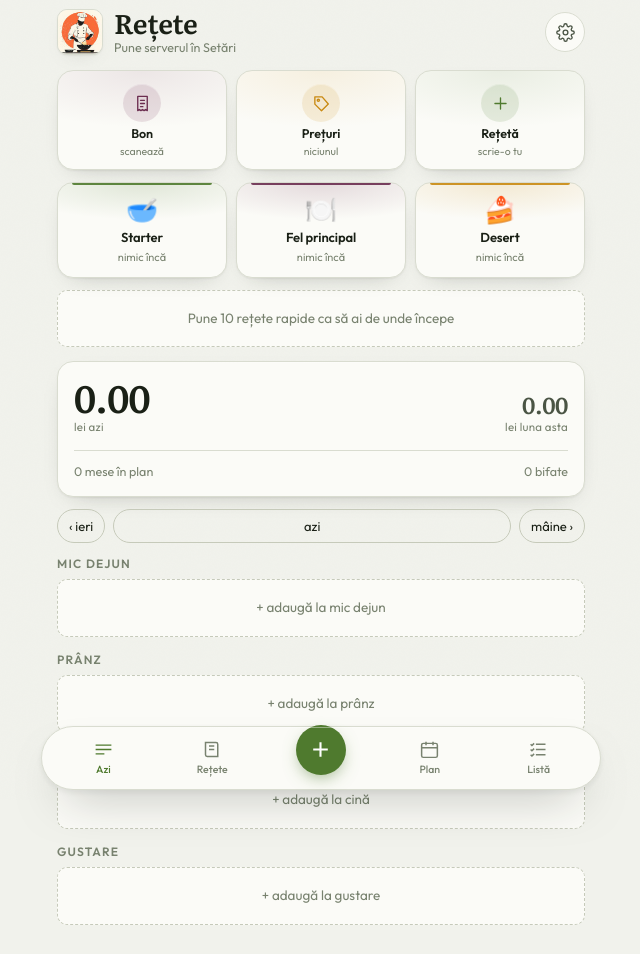
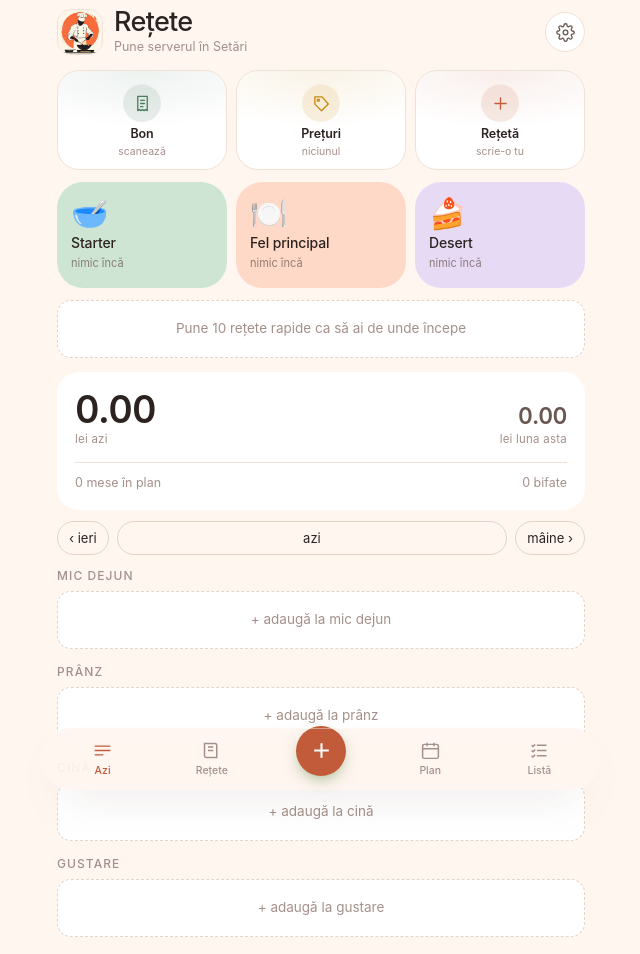
Before and after one commit to adrianady239-alt/Retete, a plain HTML site: page index.html in a window 1280 px wide. Shown: the whole page, without its empty margins (319-959 px from the left). Drawn offline with Linux system fonts and the light colour scheme.

Commit message:
Add files via upload

```diff
--- a/index.html
+++ b/index.html
@@ -1,5 +1,5 @@
 <!DOCTYPE html>
-<html lang="ro" data-tema="piata">
+<html lang="ro" data-tema="pastel">
 <head>
 <meta charset="utf-8">
 <meta name="viewport" content="width=device-width,initial-scale=1,viewport-fit=cover">
@@ -49,8 +49,6 @@ h1,h2,h3{margin:0;font-weight:600;letter-spacing:-.01em}
 .marca{display:flex;align-items:center;gap:11px;min-width:0}
 .logo{width:46px;height:46px;border-radius:var(--r-s);object-fit:cover;flex:0 0 auto;
   border:1px solid var(--line);background:#FBF7EE;box-shadow:var(--sh)}
-html[data-tema="gradina"] .logo,html[data-tema="dulce"] .logo,html[data-tema="tejghea"] .logo{border-radius:var(--r-p)}
-html[data-tema="piperi"] .logo{border-radius:0;border-color:var(--ink);border-width:1.5px}
 .top h1{font-family:var(--serif);font-size:27px;line-height:1.05;font-weight:600;letter-spacing:-.015em}
 .top .sub{color:var(--ink3);font-size:12.5px;margin-top:2px}
 .icon-b{width:40px;height:40px;border-radius:var(--r-p);border:1px solid var(--line);background:var(--card);
@@ -253,184 +251,107 @@ button{border-radius:var(--btn-r)}
 nav ul{border-radius:var(--nav-r)}
 
 /* ======================= TEME ======================= */
-/* 1 · PIAȚĂ (implicit) */
-html[data-tema="piata"]{--pr-glow:rgba(79,122,46,.6)}
-
-/* 2 · CAIET */
-html[data-tema="caiet"]{
-  --bg:#F6F0E2; --bg2:#EDE5D2; --ink:#2A2416; --ink2:#5E543C; --ink3:#8B8166;
-  --line:#DED4BC; --line2:#CFC2A4; --card:#FBF7EC;
-  --verde:#6E7B2E; --verde-d:#55601F; --verde-l:#E9E9CF;
-  --prun:#C96B5B; --prun-l:#F7E4DE; --rosu:#C0392B; --rosu-l:#F8E3DF;
-  --galben:#B07D16; --galben-l:#F7EBCF;
-  --serif:"Newsreader",ui-serif,"Iowan Old Style",Georgia,serif; --sans:"Archivo",system-ui,sans-serif;
-  --r-s:3px; --r-m:4px; --r-l:8px; --r-p:3px; --btn-r:3px; --nav-r:0px;
-  --h2-ff:var(--sans); --h2-ls:.14em; --h2-fs:11px; --h2-col:var(--prun);
-  --pagina:repeating-linear-gradient(var(--bg) 0 31px,#E4D9C0 31px 32px);
-  --spec-op:0; --grain:.03;
-  --card-sh:0 1px 0 #E4D9C0;
-  --pr-glow:rgba(110,123,46,.5);
-}
-html[data-tema="caiet"] .card{border:1px solid var(--line2)}
-html[data-tema="caiet"] .card > h2,html[data-tema="caiet"] .masa > h3,html[data-tema="caiet"] .raion h3{color:var(--prun)}
-html[data-tema="caiet"] .top h1{font-weight:600}
-html[data-tema="caiet"] .reteta .tx b{font-weight:600}
-html[data-tema="caiet"] nav ul{border-left:0;border-right:0;border-bottom:0;background:#2A2416;border-color:#2A2416}
-html[data-tema="caiet"] nav{padding:0}
-html[data-tema="caiet"] nav a{color:#A79C80}
-html[data-tema="caiet"] nav a[aria-current="page"]{color:#F6F0E2}
-
-/* 3 · BISTRO */
-html[data-tema="bistro"]{
-  --bg:#15130F; --bg2:#1E1B15; --ink:#F2EBDC; --ink2:#B3A68C; --ink3:#8A7F68;
-  --line:#2A2619; --line2:#3C372C; --card:#1B1813;
-  --verde:#C8A24A; --verde-d:#A8863A; --verde-l:#2A2415;
-  --prun:#B08A6A; --prun-l:#2A2019; --rosu:#C86A5A; --rosu-l:#2E1C18;
-  --galben:#D8B45C; --galben-l:#2E2714;
-  --serif:"Cormorant Garamond",ui-serif,"Iowan Old Style",Georgia,serif; --sans:"Jost",system-ui,sans-serif;
-  --r-s:2px; --r-m:3px; --r-l:4px; --r-p:999px; --btn-r:2px; --nav-r:0px;
-  --h2-ls:.3em; --h2-fs:10px; --h2-w:400; --h2-al:center;
-  --spec:linear-gradient(90deg,transparent,rgba(200,162,74,.55),transparent); --spec-op:.9;
-  --grain:.035; --card-pad:18px;
-  --pr-glow:rgba(200,162,74,.45);
-}
-html[data-tema="bistro"] .top h1{font-weight:300;letter-spacing:.02em}
-html[data-tema="bistro"] .serif,html[data-tema="bistro"] .reteta .tx b{font-weight:400}
-html[data-tema="bistro"] .pr{color:#15130F}
-html[data-tema="bistro"] nav ul{background:#15130F;border-left:0;border-right:0;border-bottom:0}
-html[data-tema="bistro"] nav{padding:0}
-html[data-tema="bistro"] nav a{text-transform:uppercase;letter-spacing:.2em;font-size:8.5px;font-weight:300}
-
-/* 4 · TEJGHEA */
-html[data-tema="tejghea"]{
-  --bg:#FFF8EC; --bg2:#FBEDD8; --ink:#20160C; --ink2:#5E4E3C; --ink3:#8A7A66;
-  --line:#EADCC6; --line2:#DCCBB0; --card:#FFFFFF;
-  --verde:#17A04E; --verde-d:#12803E; --verde-l:#D9F2E2;
-  --prun:#E0564A; --prun-l:#FCE2DE; --rosu:#E0564A; --rosu-l:#FCE2DE;
-  --galben:#F0A81E; --galben-l:#FDEFD2;
-  --serif:"Bricolage Grotesque",system-ui,sans-serif; --sans:"Bricolage Grotesque",system-ui,sans-serif;
-  --r-s:16px; --r-m:22px; --r-l:28px; --r-p:999px; --btn-r:14px; --nav-r:24px;
-  --h2-tt:none; --h2-ls:-.02em; --h2-fs:15px; --h2-w:800;
-  --card-sh:0 2px 0 rgba(32,22,12,.07),0 14px 30px -20px rgba(32,22,12,.55);
-  --grain:0; --spec-op:.35;
-  --pr-glow:rgba(23,160,78,.55);
-}
-html[data-tema="tejghea"] .top h1{font-weight:800;letter-spacing:-.03em}
-html[data-tema="tejghea"] .card > h2{color:var(--ink)}
-html[data-tema="tejghea"] .reteta .tx b{font-weight:700;letter-spacing:-.02em}
-html[data-tema="tejghea"] nav ul{background:#20160C;border-color:#20160C}
-html[data-tema="tejghea"] nav a{color:#9C8B74}
-html[data-tema="tejghea"] nav a[aria-current="page"]{color:#FFF8EC}
-html[data-tema="tejghea"] nav .plus a{background:#F0A81E;color:#20160C}
-
-/* 5 · CUPTOR */
-html[data-tema="cuptor"]{
-  --bg:#17120F; --bg2:#201A15; --ink:#F6EDE4; --ink2:#B8A697; --ink3:#8C7D70;
-  --line:#2B2219; --line2:#3E3227; --card:#1E1813;
-  --verde:#E2703A; --verde-d:#C35A28; --verde-l:#2E1D14;
-  --prun:#C9A227; --prun-l:#2A2411; --rosu:#D94F3D; --rosu-l:#2E1714;
-  --galben:#E8B33C; --galben-l:#2E2512;
-  --serif:"Bricolage Grotesque",system-ui,sans-serif; --sans:"Archivo",system-ui,sans-serif;
-  --r-s:8px; --r-m:14px; --r-l:20px; --btn-r:10px;
-  --h2-ls:.16em; --h2-fs:10.5px;
-  --spec:linear-gradient(90deg,transparent,rgba(226,112,58,.5),transparent); --spec-op:.8;
-  --card-sh:0 1px 2px rgba(0,0,0,.5),0 18px 40px -26px rgba(226,112,58,.5);
-  --grain:.04;
-  --pr-glow:rgba(226,112,58,.6);
-}
-html[data-tema="cuptor"] .top h1{font-weight:800;letter-spacing:-.03em}
-html[data-tema="cuptor"] .pr{color:#1A0F08}
-
-/* 6 · GRĂDINĂ */
-html[data-tema="gradina"]{
-  --bg:#F4F8F3; --bg2:#E6EFE4; --ink:#17251A; --ink2:#48584A; --ink3:#7A8A7C;
-  --line:#DCE7DA; --line2:#C6D6C4; --card:#FFFFFF;
-  --verde:#2E8B6B; --verde-d:#226B52; --verde-l:#DCF0E7;
-  --prun:#7C6AAE; --prun-l:#EAE5F6; --rosu:#C2506A; --rosu-l:#FAE4EA;
-  --galben:#C08A2E; --galben-l:#F8EED8;
-  --serif:"Literata",ui-serif,"Iowan Old Style","Palatino Linotype",Georgia,serif; --sans:"Jost",system-ui,sans-serif;
-  --r-s:14px; --r-m:20px; --r-l:26px; --btn-r:14px; --nav-r:999px;
-  --h2-ls:.12em; --h2-fs:11px;
-  --card-sh:0 1px 2px rgba(23,37,26,.05),0 20px 44px -30px rgba(46,139,107,.75);
-  --grain:.012;
-  --pr-glow:rgba(46,139,107,.5);
-}
-html[data-tema="gradina"] body,html[data-tema="gradina"]{--pagina:radial-gradient(900px 500px at 100% -10%,#DFF0E6,transparent 60%),radial-gradient(700px 420px at -10% 100%,#E8F2E4,transparent 62%)}
-
-/* 7 · PIPERI */
-html[data-tema="piperi"]{
-  --bg:#FFFFFF; --bg2:#F2F2F2; --ink:#0A0A0A; --ink2:#444444; --ink3:#7A7A7A;
-  --line:#E2E2E2; --line2:#111111; --card:#FFFFFF;
-  --verde:#111111; --verde-d:#000000; --verde-l:#F0F0F0;
-  --prun:#D7263D; --prun-l:#FBE4E8; --rosu:#D7263D; --rosu-l:#FBE4E8;
-  --galben:#111111; --galben-l:#F0F0F0;
-  --serif:"Archivo",system-ui,sans-serif; --sans:"Archivo",system-ui,sans-serif;
-  --r-s:0px; --r-m:0px; --r-l:0px; --r-p:0px; --btn-r:0px; --nav-r:0px;
-  --h2-ls:.18em; --h2-fs:10.5px; --h2-w:700;
-  --card-sh:none; --spec-op:0; --grain:0;
-  --pr-glow:rgba(0,0,0,.35);
-}
-html[data-tema="piperi"] .card{border:1.5px solid var(--ink)}
-html[data-tema="piperi"] .top h1{font-weight:700;letter-spacing:-.04em;text-transform:uppercase}
-html[data-tema="piperi"] .reteta{border:1.5px solid var(--ink)}
-html[data-tema="piperi"] .reteta .tx b{font-weight:700;letter-spacing:-.02em}
-html[data-tema="piperi"] .linie{border:1px solid var(--ink)}
-html[data-tema="piperi"] nav{padding:0}
-html[data-tema="piperi"] nav ul{background:#0A0A0A;border-color:#0A0A0A}
-html[data-tema="piperi"] nav a{color:#8A8A8A;text-transform:uppercase;letter-spacing:.1em;font-size:9px;font-weight:700}
-html[data-tema="piperi"] nav a[aria-current="page"]{color:#fff}
-html[data-tema="piperi"] nav .plus a{background:#D7263D;border-radius:0}
-
-/* 8 · DULCE */
-html[data-tema="dulce"]{
-  --bg:#FDF4F4; --bg2:#F8E7E9; --ink:#2E1B22; --ink2:#5F4049; --ink3:#9A7A83;
-  --line:#F0DADE; --line2:#E4C4CA; --card:#FFFFFF;
-  --verde:#B2456B; --verde-d:#90304F; --verde-l:#FBE3EA;
-  --prun:#7B5FA8; --prun-l:#EFE8F7; --rosu:#C94F4F; --rosu-l:#FBE6E6;
-  --galben:#D99A2B; --galben-l:#FBF0D8;
-  --serif:"Newsreader",ui-serif,"Iowan Old Style",Georgia,serif; --sans:"Outfit",system-ui,sans-serif;
-  --r-s:18px; --r-m:26px; --r-l:32px; --btn-r:999px; --nav-r:999px;
-  --h2-tt:none; --h2-ls:0; --h2-fs:14px; --h2-w:600;
-  --card-sh:0 2px 4px rgba(46,27,34,.04),0 22px 44px -28px rgba(178,69,107,.6);
-  --grain:.01;
-  --pr-glow:rgba(178,69,107,.5);
-}
-html[data-tema="dulce"]{--pagina:radial-gradient(800px 460px at 110% -5%,#FBE3EA,transparent 62%),radial-gradient(640px 400px at -15% 95%,#F3E8FA,transparent 64%)}
-html[data-tema="dulce"] .top h1{font-family:var(--serif);font-weight:600}
-html[data-tema="dulce"] .card > h2{color:var(--ink2)}
+/* 1 · PASTEL (implicit) — forme moi, culoare pe fel */
+html[data-tema="pastel"]{
+  --bg:#FFF6F0; --bg2:#FBECE3;
+  --ink:#2C2320; --ink2:#6B5751; --ink3:#A4908A;
+  --line:#F1E0D6; --line2:#E6D2C6;
+  --card:#FFFFFF;
+  --verde:#C25B3A; --verde-d:#A84829; --verde-l:#FBE3D8;
+  --prun:#4F7F62; --prun-l:#DCEADF;
+  --rosu:#C2402F; --rosu-l:#FBE0DA;
+  --galben:#C98A12; --galben-l:#FBEFDA;
+  --r-s:14px; --r-m:22px; --r-l:30px;
+  --sans:"DM Sans",-apple-system,BlinkMacSystemFont,"Segoe UI",Roboto,sans-serif;
+  --serif:"DM Sans",-apple-system,BlinkMacSystemFont,sans-serif;
+  --h2-ff:var(--sans); --h2-tt:uppercase; --h2-ls:.09em; --h2-fs:12px; --h2-w:500;
+  --card-pad:18px; --btn-r:999px; --nav-r:999px;
+  --sh:none; --sh-l:0 20px 44px -28px rgba(70,40,28,.5);
+  --card-sh:none;
+  --grain:0;
+  --pr-glow:rgba(194,91,58,.5);
+}
+html[data-tema="pastel"]{--pagina:none}
+html[data-tema="pastel"] .top h1{font-weight:500;letter-spacing:-.025em}
+html[data-tema="pastel"] .card{border:0}
+html[data-tema="pastel"] .pr,html[data-tema="pastel"] .gh,html[data-tema="pastel"] .rapid{border-radius:999px}
+html[data-tema="pastel"] .curs{border:0;box-shadow:none;border-radius:26px;align-items:flex-start;
+  justify-content:center;text-align:left;padding:16px 14px}
+html[data-tema="pastel"] .curs:after{display:none}
+html[data-tema="pastel"] .curs:before{opacity:1;inset:0;height:100%;background:var(--t,#E8E3DC)}
+html[data-tema="pastel"] .curs[data-curs="starter"]{--t:#CFE5D4}
+html[data-tema="pastel"] .curs[data-curs="main"]{--t:#FFD9C7}
+html[data-tema="pastel"] .curs[data-curs="desert"]{--t:#E6DAF5}
+html[data-tema="pastel"] .curs .ic{font-size:30px}
+html[data-tema="pastel"] .curs .nm{font-size:14px;font-weight:500}
+html[data-tema="pastel"] .curs .ct{color:var(--ink2);opacity:.72}
+html[data-tema="pastel"] .rapid{border-color:transparent;box-shadow:none;background:#fff;padding:9px 14px;min-height:38px}
+html[data-tema="pastel"] nav ul{border:0;background:rgba(255,246,240,.93)}
+html[data-tema="pastel"] .reteta,html[data-tema="pastel"] .sheet{border-radius:var(--r-l) var(--r-l) 0 0}
+
+/* 2 · CARDURI — carusel orizontal, carduri cu poză */
+html[data-tema="carduri"]{
+  --bg:#EEEDE9; --bg2:#E4E3DE;
+  --ink:#14150F; --ink2:#55564F; --ink3:#8B8C85;
+  --line:#DEDDD7; --line2:#CECDC6;
+  --card:#FFFFFF;
+  --verde:#1A1A18; --verde-d:#000; --verde-l:#E6E3DA;
+  --prun:#7A5C3E; --prun-l:#F0E7DC;
+  --rosu:#A8402F; --rosu-l:#F6E2DD;
+  --galben:#A8791A; --galben-l:#F6EEDC;
+  --r-s:11px; --r-m:18px; --r-l:26px;
+  --sans:"Inter",-apple-system,BlinkMacSystemFont,"Segoe UI",Roboto,sans-serif;
+  --serif:"Inter Display","Inter",-apple-system,BlinkMacSystemFont,sans-serif;
+  --h2-ff:var(--sans); --h2-tt:uppercase; --h2-ls:.12em; --h2-fs:11px; --h2-w:600;
+  --card-pad:15px; --btn-r:12px; --nav-r:0;
+  --sh:0 1px 2px rgba(0,0,0,.04),0 16px 28px -22px rgba(0,0,0,.5);
+  --sh-l:0 2px 6px rgba(0,0,0,.06),0 28px 52px -26px rgba(0,0,0,.55);
+  --grain:0;
+  --pr-glow:rgba(26,26,24,.45);
+}
+html[data-tema="carduri"]{--pagina:none}
+html[data-tema="carduri"] .top h1{font-family:var(--serif);font-weight:600;letter-spacing:-.025em}
+html[data-tema="carduri"] .cursuri{display:flex;grid-template-columns:none;gap:12px;
+  overflow-x:auto;scroll-snap-type:x proximity;scrollbar-width:none;
+  margin:0 calc(var(--pad) * -1);padding:2px var(--pad) 10px}
+html[data-tema="carduri"] .cursuri::-webkit-scrollbar{display:none}
+html[data-tema="carduri"] .curs{flex:0 0 190px;scroll-snap-align:start;border:0;overflow:hidden;
+  min-height:0;padding:0;align-items:stretch;justify-content:flex-start;gap:0;text-align:left;
+  border-radius:18px;box-shadow:var(--sh)}
+html[data-tema="carduri"] .curs:after{display:none}
+html[data-tema="carduri"] .curs{background:#fff}
+html[data-tema="carduri"] .curs:before{position:static;height:124px;opacity:1;flex:0 0 auto;background:var(--t,#E3E6E0)}
+html[data-tema="carduri"] .curs[data-curs="starter"]{--t:#DCE8DC}
+html[data-tema="carduri"] .curs[data-curs="main"]{--t:#F3E2D2}
+html[data-tema="carduri"] .curs[data-curs="desert"]{--t:#EDE3F2}
+html[data-tema="carduri"] .curs .ic{position:absolute;top:36px;left:0;right:0;font-size:46px;margin:0;text-align:center}
+html[data-tema="carduri"] .curs .nm{padding:13px 14px 0;font-family:var(--serif);font-size:15.5px;letter-spacing:-.02em}
+html[data-tema="carduri"] .curs .ct{padding:5px 14px 14px;font-size:12px}
+html[data-tema="carduri"] .card,html[data-tema="carduri"] .reteta{background:#fff;border:0}
+html[data-tema="carduri"] .rapid{border-radius:999px;padding:9px 13px;background:#fff;border-color:transparent}
+html[data-tema="carduri"] .curs .ic{top:42px}
+html[data-tema="carduri"] nav ul{border-radius:0;border-left:0;border-right:0;border-bottom:0}
+html[data-tema="carduri"] nav{padding:0}
 
 
 /* ---- alegerea temei ---- */
 .teme{display:grid;grid-template-columns:1fr 1fr;gap:9px}
 .tema{display:block;text-align:left;padding:9px;border-radius:var(--r-m);border:1px solid var(--line2);
   background:var(--card);min-height:0}
-.tema.on{border-color:var(--verde);border-width:2px;padding:8px}
+.tema.on{border-color:var(--prun);border-width:2px;padding:8px}
 .tema .prev{display:flex;gap:4px;height:42px;border-radius:calc(var(--r-s) + 2px);overflow:hidden;margin-bottom:8px;
   padding:7px;align-items:flex-end}
 .tema .prev i{flex:1;border-radius:3px;display:block}
 .tema .nm{display:block;font-weight:600;font-size:13.5px}
 .tema .ds{display:block;font-size:11px;color:var(--ink3);line-height:1.3;margin-top:1px}
-.p-piata{background:#F1F2EC}   .p-piata i:nth-child(1){height:70%;background:#4F7A2E}
-.p-piata i:nth-child(2){height:45%;background:#6B2D4F} .p-piata i:nth-child(3){height:30%;background:#C98A12}
-.p-caiet{background:repeating-linear-gradient(#F6F0E2 0 7px,#E4D9C0 7px 8px)}
-.p-caiet i:nth-child(1){height:70%;background:#6E7B2E} .p-caiet i:nth-child(2){height:45%;background:#C96B5B}
-.p-caiet i:nth-child(3){height:30%;background:#2A2416}
-.p-bistro{background:#15130F} .p-bistro i:nth-child(1){height:70%;background:#C8A24A}
-.p-bistro i:nth-child(2){height:45%;background:#B08A6A} .p-bistro i:nth-child(3){height:30%;background:#F2EBDC}
-.p-tejghea{background:#FFF8EC} .p-tejghea i{border-radius:99px}
-.p-tejghea i:nth-child(1){height:70%;background:#17A04E} .p-tejghea i:nth-child(2){height:45%;background:#F0A81E}
-.p-tejghea i:nth-child(3){height:30%;background:#E0564A}
-.p-cuptor{background:#17120F} .p-cuptor i:nth-child(1){height:70%;background:#E2703A}
-.p-cuptor i:nth-child(2){height:45%;background:#E8B33C} .p-cuptor i:nth-child(3){height:30%;background:#F6EDE4}
-.p-gradina{background:#F4F8F3} .p-gradina i{border-radius:99px}
-.p-gradina i:nth-child(1){height:70%;background:#2E8B6B} .p-gradina i:nth-child(2){height:45%;background:#7C6AAE}
-.p-gradina i:nth-child(3){height:30%;background:#C08A2E}
-.p-piperi{background:#fff} .p-piperi i{border-radius:0}
-.p-piperi i:nth-child(1){height:70%;background:#0A0A0A} .p-piperi i:nth-child(2){height:45%;background:#D7263D}
-.p-piperi i:nth-child(3){height:30%;background:#E2E2E2}
-.p-dulce{background:#FDF4F4} .p-dulce i{border-radius:99px}
-.p-dulce i:nth-child(1){height:70%;background:#B2456B} .p-dulce i:nth-child(2){height:45%;background:#7B5FA8}
-.p-dulce i:nth-child(3){height:30%;background:#D99A2B}
+.p-pastel{background:#FFF6F0}
+.p-pastel i{border-radius:99px}
+.p-pastel i:nth-child(1){height:72%;background:#CFE5D4} .p-pastel i:nth-child(2){height:50%;background:#FFD9C7}
+.p-pastel i:nth-child(3){height:34%;background:#E6DAF5}
+.p-carduri{background:#F7F5F0}
+.p-carduri i{border-radius:5px;box-shadow:0 1px 3px rgba(0,0,0,.12)}
+.p-carduri i:nth-child(1){height:76%;background:#DCE8DC} .p-carduri i:nth-child(2){height:54%;background:#F3E2D2}
+.p-carduri i:nth-child(3){height:36%;background:#1A1A18}
 
 
 /* ---- meniul de pe Acasă ---- */
@@ -556,9 +477,6 @@ input,textarea,select{font-size:16px}
 @supports not (background:color-mix(in srgb,red 10%,transparent)){
   .act .ic{background:var(--bg2)}
 }
-html[data-tema="piperi"] .act{border:1.5px solid var(--ink);border-radius:0}
-html[data-tema="piperi"] .act:before{display:none}
-html[data-tema="caiet"] .act{border-radius:3px}
 
 @media (prefers-reduced-motion:reduce){*,*::before,*::after{animation:none!important;transition:none!important}}
 </style>
@@ -1848,16 +1766,10 @@ function listaText(){
 
 /* ---------------- SETĂRI ---------------- */
 var TEME=[
-  ["piata","Piață","verde pe alb, carduri curate"],
-  ["caiet","Caiet","foaie liniată, margine roșie"],
-  ["bistro","Bistro","întunecat și auriu, ca un meniu"],
-  ["tejghea","Tejghea","blocuri de culoare, cifre groase"],
-  ["cuptor","Cuptor","cărbune și jar, portocaliu cald"],
-  ["gradina","Grădină","verde-mentă, aerisit, rotunjit"],
-  ["piperi","Piperi","alb-negru tăios, accent roșu"],
-  ["dulce","Dulce","roz prăfuit, forme moi"]
+  ["pastel","Pastel","forme moi, culoare pe fel"],
+  ["carduri","Carduri","carusel cu poze, curat"]
 ];
-function temaCurenta(){ try{ return localStorage.getItem("retete-tema")||"piata"; }catch(e){ return "piata"; } }
+function temaCurenta(){ try{ return localStorage.getItem("retete-tema")||"pastel"; }catch(e){ return "pastel"; } }
 function setTema(t){ document.documentElement.setAttribute("data-tema",t);
   try{ localStorage.setItem("retete-tema",t); }catch(e){} }
 function randSetari(){
```
